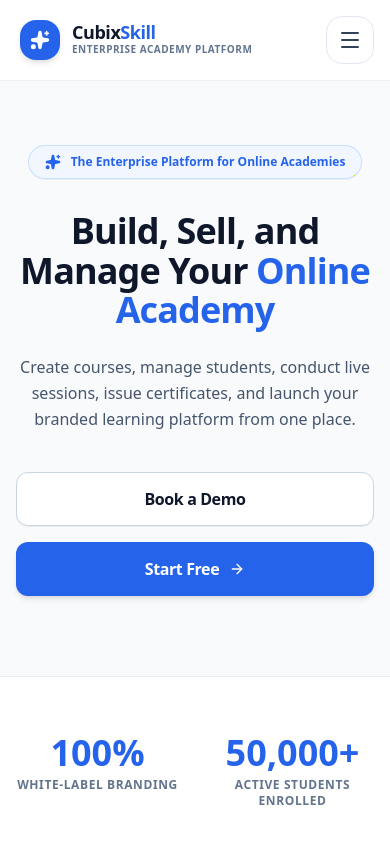
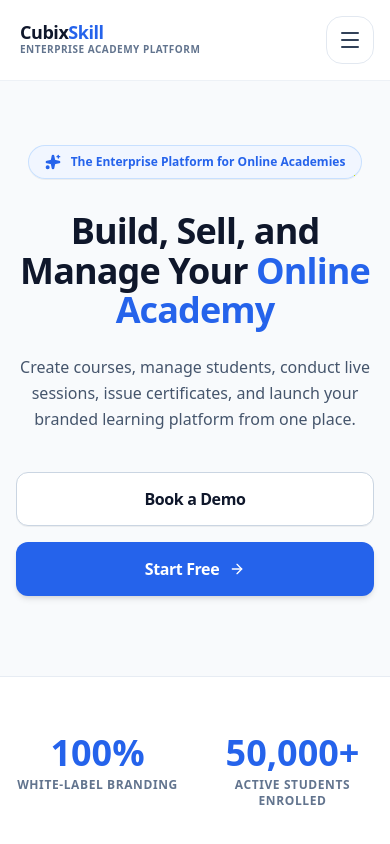
Before and after one commit to amnas-cubixmet/cubixskill-public-website, a Next.js app: page / in a window 390 px wide. Shown: the top 844 px of the page. Built offline with nearby package versions, Linux system fonts and the light colour scheme.

Commit message:
style: remove blue Sparkles brand icon from desktop and mobile header

```diff
--- a/components/layout/MainHeader.tsx
+++ b/components/layout/MainHeader.tsx
@@ -3,7 +3,7 @@
 import React, { useState, useEffect } from 'react';
 import Link from 'next/link';
 import { usePathname } from 'next/navigation';
-import { Sparkles, Menu, X, ArrowRight } from 'lucide-react';
+import { Menu, X, ArrowRight } from 'lucide-react';
 import { Button } from '../ui/Button';
 
 export const MainHeader: React.FC = () => {
@@ -37,9 +37,6 @@ export const MainHeader: React.FC = () => {
       <div className="max-w-7xl mx-auto px-4 md:px-8 h-20 flex items-center justify-between">
         {/* LEFT: LOGO */}
         <Link href="/" className="flex items-center gap-3 group cursor-pointer focus:outline-hidden focus-visible:ring-2 focus-visible:ring-[#2563EB] rounded-xl p-1">
-          <div className="w-10 h-10 rounded-2xl bg-[#2563EB] flex items-center justify-center text-white shadow-md group-hover:scale-105 transition-transform">
-            <Sparkles className="w-5 h-5 fill-white" />
-          </div>
           <div>
             <span className="font-extrabold text-lg md:text-xl text-slate-900 tracking-tight block leading-none">
               Cubix<span className="text-[#2563EB]">Skill</span>
@@ -105,9 +102,6 @@ export const MainHeader: React.FC = () => {
             {/* MOBILE DRAWER HEADER */}
             <div className="flex items-center justify-between pb-6 border-b border-slate-100">
               <Link href="/" onClick={() => setMobileMenuOpen(false)} className="flex items-center gap-3">
-                <div className="w-9 h-9 rounded-2xl bg-[#2563EB] flex items-center justify-center text-white">
-                  <Sparkles className="w-5 h-5 fill-white" />
-                </div>
                 <span className="font-extrabold text-lg text-slate-900">CubixSkill</span>
               </Link>
 
```
